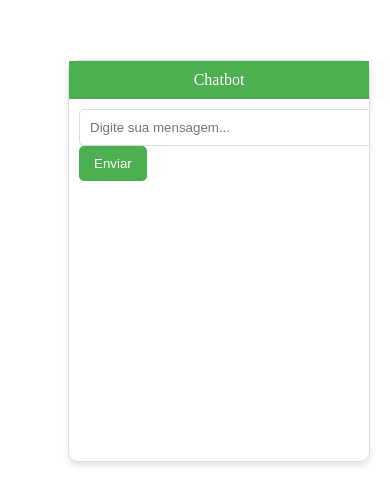
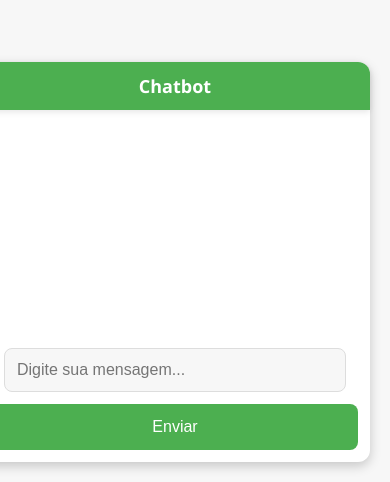
Before and after one commit to leonanthomaz/widget, a plain HTML site: page index.html in a window 390 px wide. Shown: the part 362-844 px from the top of the page. Drawn offline with Linux system fonts and the light colour scheme.

Commit message:
Update index.html

```diff
--- a/index.html
+++ b/index.html
@@ -5,59 +5,129 @@
   <meta name="viewport" content="width=device-width, initial-scale=1.0">
   <title>Chatbot Widget</title>
   <style>
-    /* Estilos básicos do chatbot */
+    /* Fonte e layout geral */
+    body {
+      font-family: 'Segoe UI', Tahoma, Geneva, Verdana, sans-serif;
+      margin: 0;
+      padding: 0;
+      background-color: #f7f7f7;
+    }
+
+    /* Estilos do widget */
     #chatbot-widget {
       position: fixed;
       bottom: 20px;
       right: 20px;
-      width: 300px;
-      height: 400px;
-      background-color: #fff;
-      border: 1px solid #ddd;
-      border-radius: 10px;
-      box-shadow: 0 4px 6px rgba(0, 0, 0, 0.1);
+      width: 350px;
+      max-width: 100%;
+      height: 450px;
+      background-color: #ffffff;
+      border-radius: 12px;
+      box-shadow: 0 4px 12px rgba(0, 0, 0, 0.2);
       display: none;
       flex-direction: column;
       z-index: 9999;
+      transition: transform 0.3s ease;
     }
+
+    /* Cabeçalho do chatbot */
     #chatbot-widget-header {
       background-color: #4CAF50;
       color: white;
-      padding: 10px;
+      padding: 12px;
+      font-size: 18px;
+      font-weight: bold;
       text-align: center;
       cursor: pointer;
+      border-top-left-radius: 12px;
+      border-top-right-radius: 12px;
+      box-shadow: 0 2px 6px rgba(0, 0, 0, 0.1);
     }
+
+    #chatbot-widget-header:hover {
+      background-color: #45a049;
+    }
+
+    /* Corpo do widget */
     #chatbot-widget-body {
       flex: 1;
-      padding: 10px;
+      padding: 12px;
       overflow-y: auto;
-      font-family: Arial, sans-serif;
+      font-size: 16px;
+      color: #444;
+      display: flex;
+      flex-direction: column;
+      justify-content: flex-end;
     }
+
+    /* Área de mensagens */
+    #messages {
+      display: flex;
+      flex-direction: column;
+      gap: 10px;
+    }
+
+    .message {
+      padding: 10px 15px;
+      border-radius: 10px;
+      max-width: 80%;
+      word-wrap: break-word;
+      font-size: 16px;
+      line-height: 1.4;
+    }
+
+    /* Mensagens do usuário */
+    .user-message {
+      background-color: #4CAF50;
+      color: white;
+      align-self: flex-end;
+      border-radius: 10px 10px 0 10px;
+    }
+
+    /* Mensagens do bot */
+    .bot-message {
+      background-color: #f1f1f1;
+      color: #333;
+      align-self: flex-start;
+      border-radius: 10px 10px 10px 0;
+    }
+
+    /* Estilo do input */
     #chatbot-input {
+      width: calc(100% - 24px);
+      padding: 12px;
+      margin: 12px;
+      border: 1px solid #ddd;
+      border-radius: 8px;
+      font-size: 16px;
+      box-sizing: border-box;
+      background-color: #f7f7f7;
+    }
+
+    /* Botão de envio */
+    #chatbot-send {
       width: 100%;
-      padding: 10px;
-      border: 1px solid #ddd;
-      border-radius: 5px;
-    }
-    #chatbot-send {
-      padding: 10px 15px;
+      padding: 14px;
       background-color: #4CAF50;
       color: white;
       border: none;
       cursor: pointer;
-      border-radius: 5px;
+      border-radius: 8px;
+      font-size: 16px;
+      transition: background-color 0.3s ease;
     }
+
     #chatbot-send:hover {
       background-color: #45a049;
     }
-    .message {
-      margin: 5px 0;
-    }
-    .user-message {
-      color: #007bff;
-    }
-    .bot-message {
-      color: #444;
+
+    /* Responsividade */
+    @media (max-width: 768px) {
+      #chatbot-widget {
+        width: 100%;
+        max-width: 100%;
+        height: 400px;
+      }
     }
   </style>
 </head>
```
